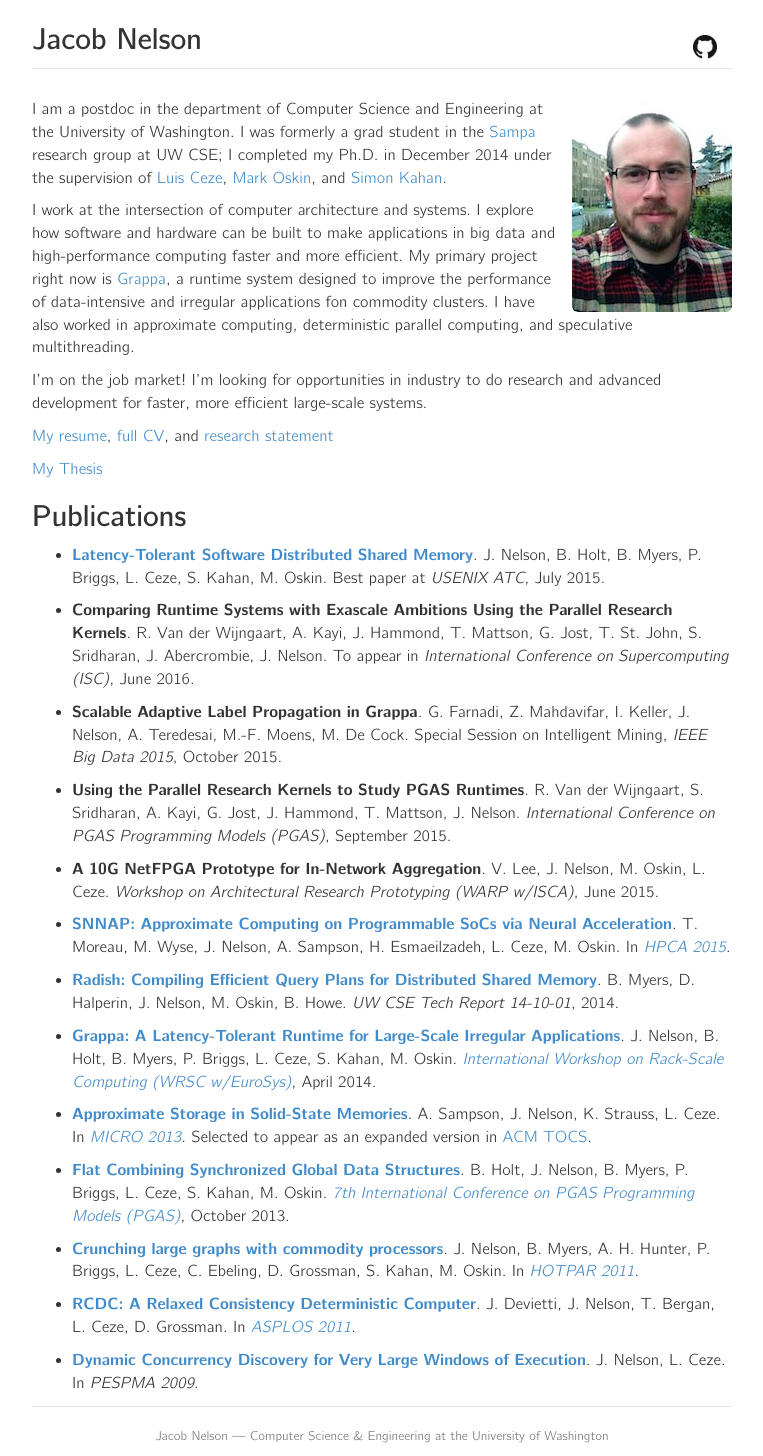
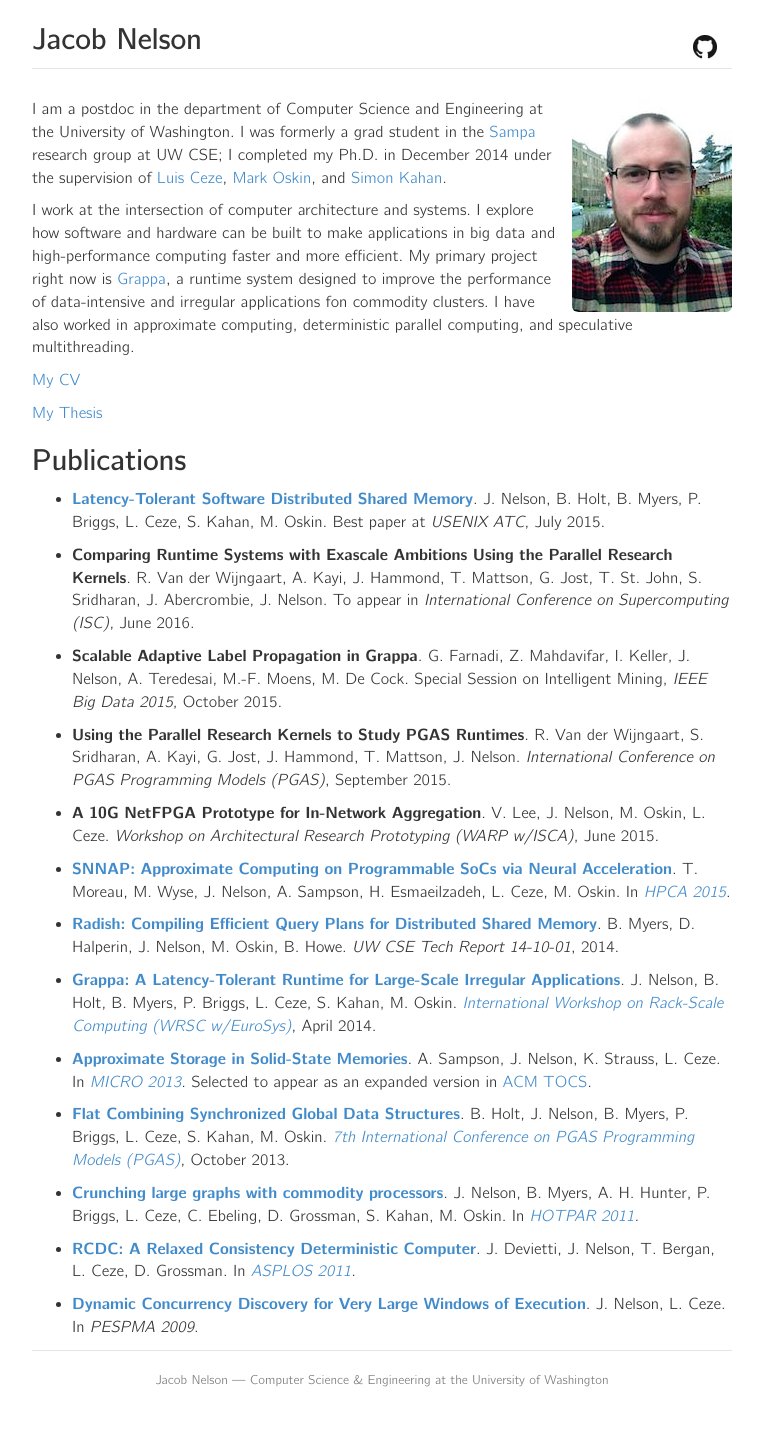
Before and after one commit to nelsonje/nelsonje.github.io, a Jekyll site: the page built from index.md, in a window 1280 px wide. Shown: the whole page, without its empty margins (258-1021 px from the left). Built offline with Jekyll 4.4.1, drawn with Linux system fonts in a browser that asks for light colours; nearby versions of some CDN libraries; after the commit the page ends 1401 px from its top, so only the background shows below that.

Commit message:
no longer on job market!

```diff
--- a/index.md
+++ b/index.md
@@ -10,9 +10,7 @@ I am a postdoc in the department of Computer Science and Engineering at the Univ
 
 I work at the intersection of computer architecture and systems. I explore how software and hardware can be built to make applications in big data and high-performance computing faster and more efficient. My primary project right now is [Grappa](http://grappa.io), a runtime system designed to improve the performance of data-intensive and irregular applications fon commodity clusters. I have also worked in approximate computing, deterministic parallel computing, and speculative multithreading.
 
-I'm on the job market! I'm looking for opportunities in industry to do research and advanced development for faster, more efficient large-scale systems.
-
-[My resume](pubs/jacob-nelson-resume.pdf), [full CV](pubs/jacob-nelson-cv.pdf), and [research statement](pubs/jacob-nelson-research-statement.pdf)
+[My CV](pubs/jacob-nelson-cv.pdf)
 
 [My Thesis](pubs/jacob-nelson-thesis.pdf)
 
```
